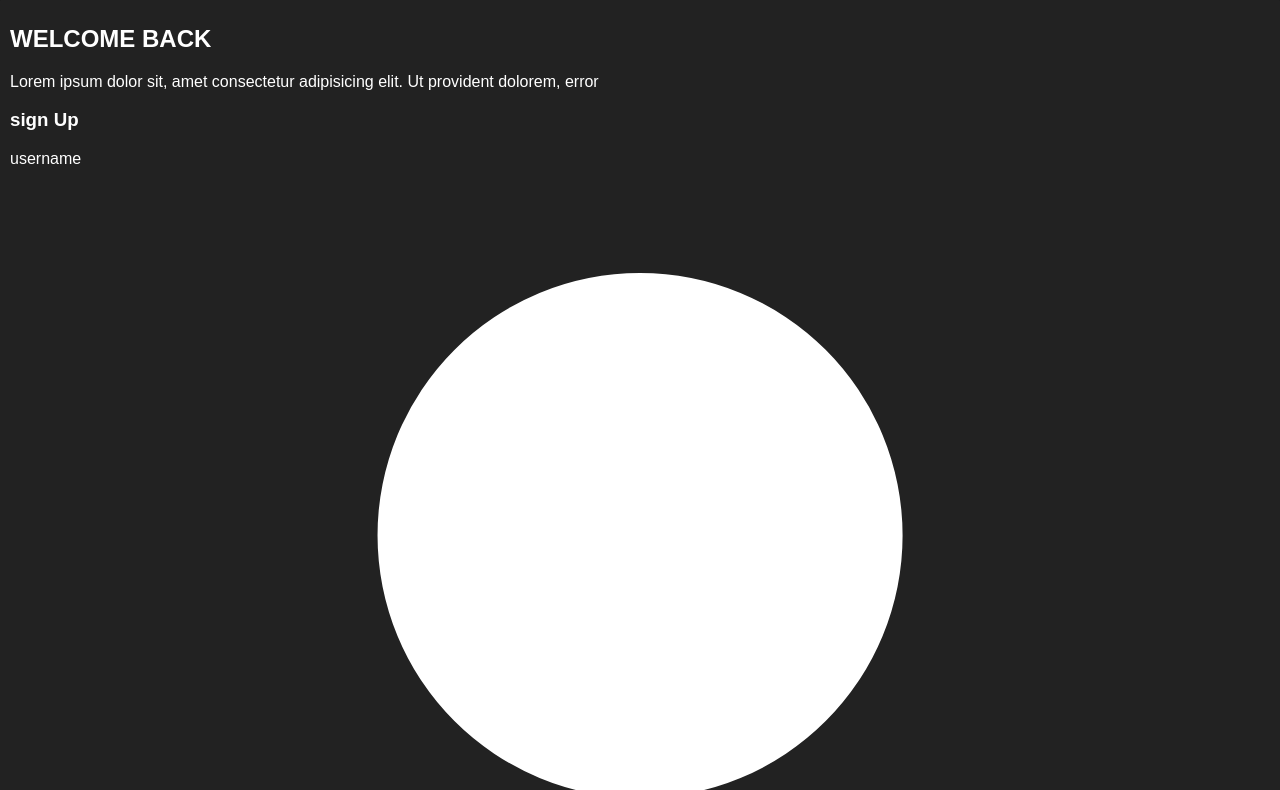
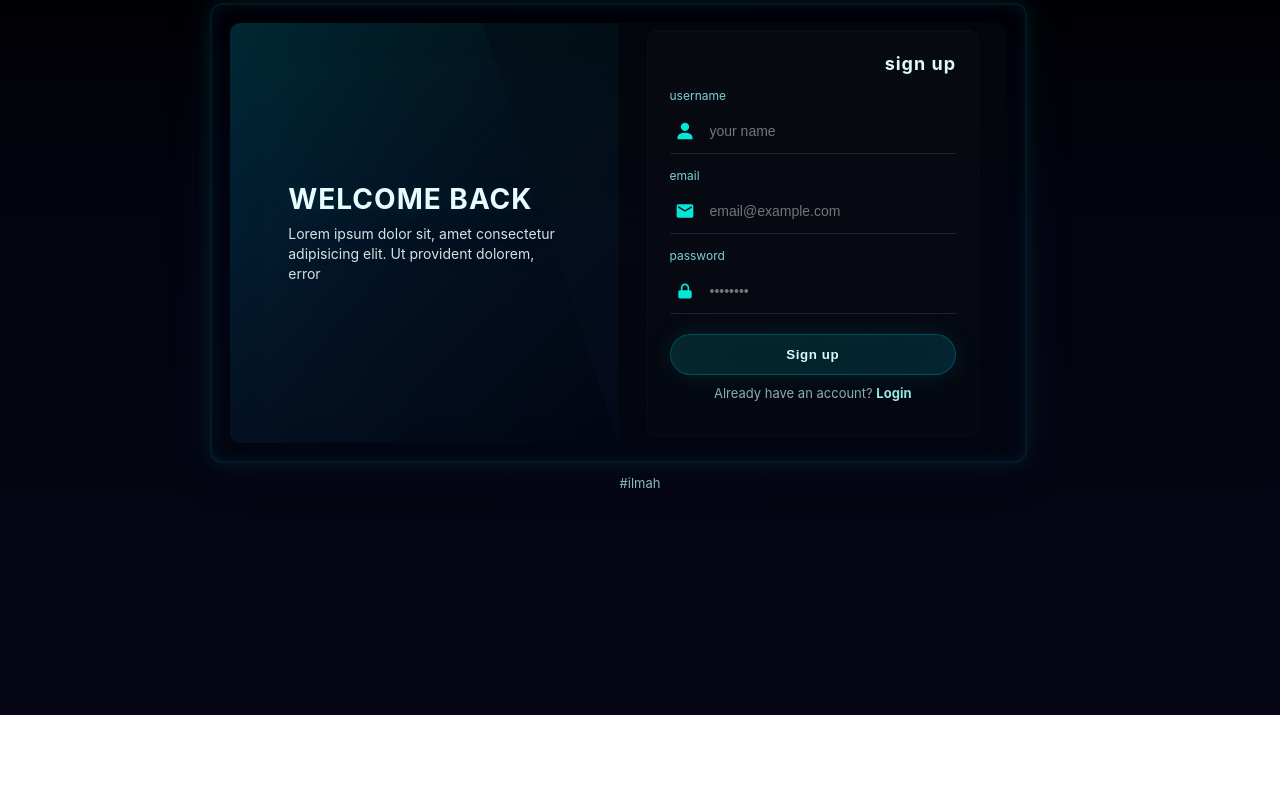
Before and after one commit to theekshanavidu/new, a plain HTML site: page index.html in a window 1280 px wide. Shown: the part 85-875 px from the top of the page. After the commit the page ends 800 px from the top, so only its background shows below. Drawn offline with Linux system fonts and the light colour scheme.

Commit message:
Update styles.css

```diff
--- a/styles.css
+++ b/styles.css
@@ -1,72 +1,237 @@
-body {
-  font-family: 'Arial', sans-serif;
-  margin: 0; padding: 0;
-  background: #0f0f0f;
-  color: #fff;
-  transition: background 0.3s, color 0.3s;
+:root{
+  --bg:#06060a;
+  --card-bg:rgba(2,6,23,0.6);
+  --neon-outer: rgba(0,255,230,0.07);
+  --neon-1: #05f3e0;
+  --neon-2: #00bcd4;
+  --accent: #06b6d4;
+  --muted: #9aa6b2;
+  --glass: rgba(255,255,255,0.03);
 }
 
-body.light-mode {
-  background: #fefefe;
-  color: #111;
+/* page */
+*{box-sizing:border-box}
+body{
+  margin:0;
+  font-family: "Inter", ui-sans-serif, system-ui, -apple-system, "Segoe UI", Roboto, "Helvetica Neue", Arial;
+  background: linear-gradient(180deg, #000000 0%, #040411 40%, #060614 100%);
+  color:#e6eef6;
+  min-height:100vh;
+  display:flex;
+  align-items:flex-start;
+  justify-content:center;
+  padding:32px;
 }
 
-#root { padding: 20px; }
-
-.app-frame {
-  max-width: 900px;
-  margin: auto;
-  background: rgba(10,13,16,0.85);
-  padding: 20px;
-  border-radius: 10px;
-  box-shadow: 0 0 20px #00f0ef;
-  transition: all 0.3s;
+/* title */
+.page-title{
+  width:100%;
+  text-align:center;
+  font-family: "Playfair Display", serif;
+  font-size:34px;
+  margin:0 0 18px 0;
+  color:#fff;
+  letter-spacing:0.5px;
 }
 
-.topbar {
-  display: flex;
-  justify-content: space-between;
-  align-items: center;
-  padding: 10px 0;
+/* outer card */
+.card{
+  position:relative;
+  width:860px;
+  max-width:95%;
+  height:460px;
+  border-radius:12px;
+  padding:20px;
+  display:flex;
+  align-items:center;
+  justify-content:center;
 }
 
-.neon-btn {
-  padding: 8px 15px;
-  border: none;
-  border-radius: 5px;
-  background: linear-gradient(90deg,#00f0ef,#8b5cf6);
-  color: #000;
-  font-weight: bold;
-  cursor: pointer;
-  margin: 0 5px;
-  transition: transform 0.2s, box-shadow 0.2s;
+/* glowing frame (neon border) */
+.card-frame{
+  position:absolute;
+  inset:0;
+  border-radius:12px;
+  pointer-events:none;
+  box-shadow:
+    0 0 20px rgba(4,255,236,0.08),
+    0 0 40px rgba(4,255,236,0.06),
+    inset 0 0 18px rgba(3,32,54,0.6);
+  border:2px solid rgba(3,200,220,0.12);
+  filter:drop-shadow(0 6px 18px rgba(0,0,0,0.7));
 }
 
-.neon-btn:hover {
-  transform: translateY(-2px);
-  box-shadow: 0 0 15px #00f0ef;
+/* inner split layout */
+.card-inner{
+  position:relative;
+  width:100%;
+  height:100%;
+  border-radius:10px;
+  overflow:hidden;
+  display:flex;
+  box-shadow: 0 8px 30px rgba(2,8,20,0.7);
 }
 
-.form-field { margin-bottom: 12px; display: flex; flex-direction: column; }
-.form-field label { font-size: 13px; margin-bottom: 4px; color: rgba(255,255,255,0.7);}
-.form-field input {
-  padding: 8px;
-  border-radius: 4px;
-  border: 1px solid #444;
-  background: transparent;
-  color: #fff;
+/* left panel */
+.left-panel{
+  width:50%;
+  min-width:320px;
+  position:relative;
+  background: linear-gradient(135deg, rgba(6,182,212,0.12), rgba(4,78,114,0.06));
+  display:flex;
+  align-items:center;
+  justify-content:center;
+  padding:28px;
 }
 
-input::-webkit-inner-spin-button,
-input::-webkit-outer-spin-button { -webkit-appearance: none; margin: 0; }
+/* diagonal teal overlay */
+.left-overlay{
+  position:absolute;
+  inset:0;
+  background: linear-gradient(135deg, #0ff5e7 0%, rgba(2,134,155,0.35) 50%, rgba(1,49,80,0.75) 100%);
+  clip-path: polygon(0 0, 65% 0, 100% 100%, 0 100%);
+  opacity:0.85;
+  mix-blend-mode:overlay;
+}
 
-.card { padding: 10px; margin: 10px 0; background: #222; border-radius: 6px; }
-.dashboard { margin-top: 20px; }
+/* left content */
+.welcome{
+  position:relative;
+  z-index:2;
+  color:#e8fbfd;
+  padding:16px 24px;
+  max-width:320px;
+  text-shadow: 0 2px 18px rgba(5,180,200,0.12);
+}
+.welcome h2{
+  margin:0 0 8px 0;
+  font-size:28px;
+  letter-spacing:1px;
+}
+.welcome p{
+  margin:0;
+  color:rgba(235,249,250,0.9);
+  font-size:14px;
+  line-height:1.45;
+}
 
-footer.footer {
-  text-align: center;
-  padding: 10px;
-  margin-top: 30px;
-  font-size: 13px;
-  color: #888;
+/* right panel */
+.right-panel{
+  width:50%;
+  display:flex;
+  align-items:center;
+  justify-content:center;
+  padding:28px;
+  background: linear-gradient(180deg, rgba(6,9,18,0.6), rgba(3,7,12,0.6));
 }
+
+/* form container */
+.form-wrap{
+  width:100%;
+  max-width:360px;
+  padding:22px;
+  background: linear-gradient(180deg, rgba(255,255,255,0.02), rgba(255,255,255,0.01));
+  border-radius:10px;
+  box-shadow: inset 0 1px 0 rgba(255,255,255,0.02);
+  border:1px solid rgba(8,20,30,0.35);
+}
+
+/* header */
+.form-header h3{
+  margin:0 0 14px 0;
+  font-size:18px;
+  text-transform:lowercase;
+  text-align:right;
+  color:#dff8fb;
+  letter-spacing:1px;
+}
+
+/* fields */
+.field{ display:block; margin-bottom:14px; color:var(--muted) }
+.label-text{ display:block; font-size:12px; margin-bottom:6px; text-transform:lowercase; color:#86e6ea; opacity:0.9; }
+.input-row{
+  display:flex;
+  align-items:center;
+  background:transparent;
+  border-bottom:1px solid rgba(140,233,231,0.12);
+  padding:6px 4px;
+}
+.icon{
+  width:20px; height:20px;
+  margin-right:8px;
+  color:var(--neon-1);
+  opacity:0.95;
+  flex:0 0 22px;
+}
+input{
+  flex:1;
+  background:transparent;
+  border:0;
+  outline:none;
+  padding:8px 6px;
+  color:#eafcff;
+  font-size:14px;
+}
+
+/* buttons */
+.btn{
+  display:inline-block;
+  width:100%;
+  padding:12px 14px;
+  border-radius:26px;
+  border:0;
+  cursor:pointer;
+  font-weight:600;
+  letter-spacing:0.6px;
+  margin-top:6px;
+  box-shadow: 0 6px 20px rgba(2,12,18,0.6);
+}
+.btn.primary{
+  background: linear-gradient(90deg, rgba(3,218,197,0.12), rgba(0,164,201,0.15));
+  color:#dffbff;
+  position:relative;
+  border:1px solid rgba(2,200,190,0.25);
+}
+.btn.primary::before{
+  content:"";
+  position:absolute;
+  inset:0;
+  border-radius:26px;
+  box-shadow: 0 0 28px rgba(6,210,220,0.12), 0 0 48px rgba(6,210,220,0.06) inset;
+  pointer-events:none;
+}
+
+/* small text */
+.switch-text{
+  text-align:center;
+  margin-top:10px;
+  font-size:13px;
+  color:rgba(180,230,235,0.8);
+}
+.switch-text a{
+  color:#9ff7f0;
+  text-decoration:none;
+  font-weight:700;
+}
+.muted{ color:#88c8cf; text-decoration:none; font-size:13px; }
+
+/* utility */
+.hidden{ display:none; }
+.row-between{ display:flex; justify-content:flex-end; align-items:center; margin-bottom:10px; }
+
+/* credit hashtag */
+.credit{
+  margin-top:12px;
+  text-align:center;
+  color:#8fbfc3;
+  font-size:13px;
+}
+
+/* responsive */
+@media (max-width:860px){
+  .card-inner{ flex-direction:column; height:auto; }
+  .left-panel, .right-panel{ width:100%; min-width:0; padding:20px; }
+  .left-overlay{ clip-path: polygon(0 0, 100% 0, 100% 90%, 0 100%); opacity:0.75; }
+  .welcome{ max-width:100%; text-align:center; }
+  .form-header h3{ text-align:center; }
+}
```
